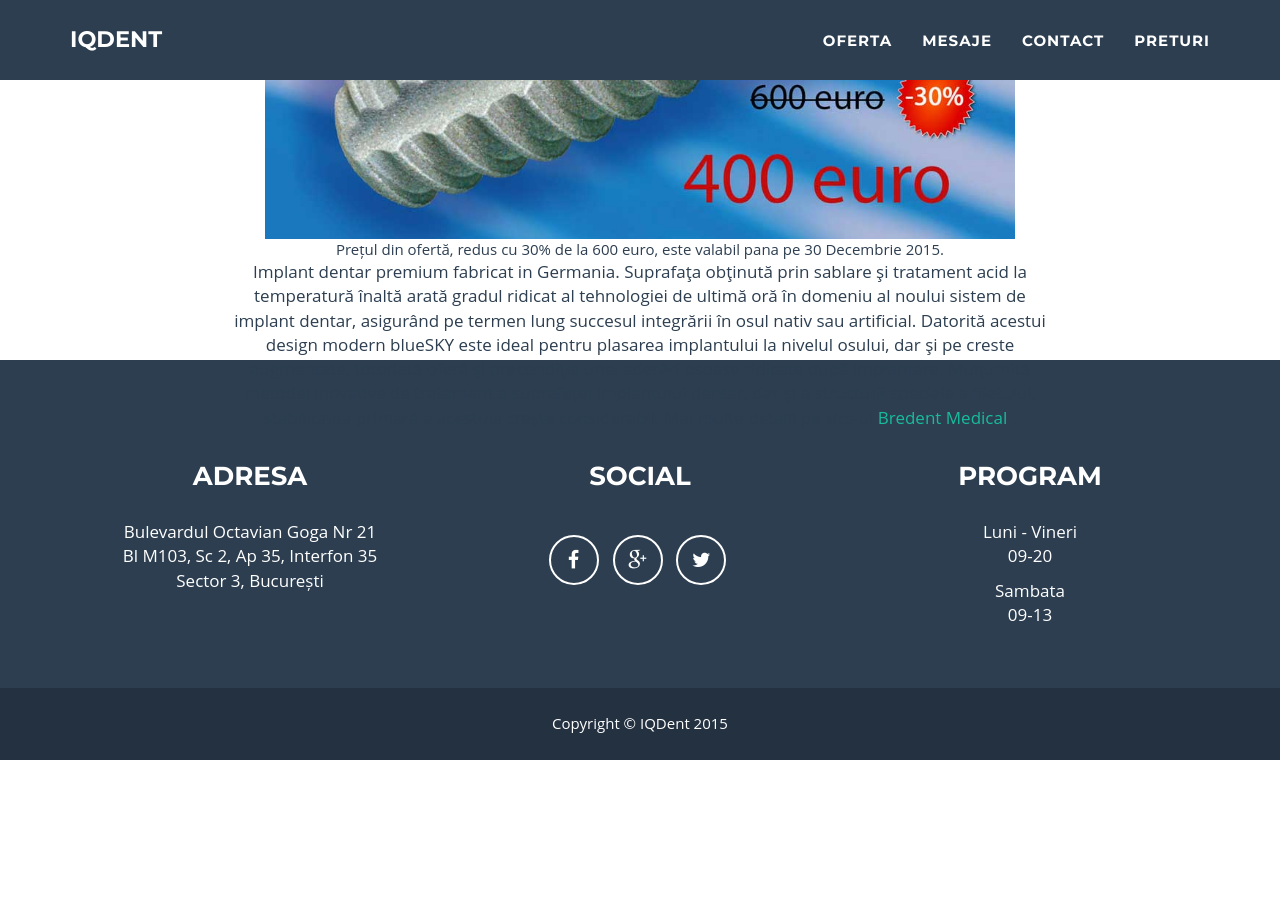
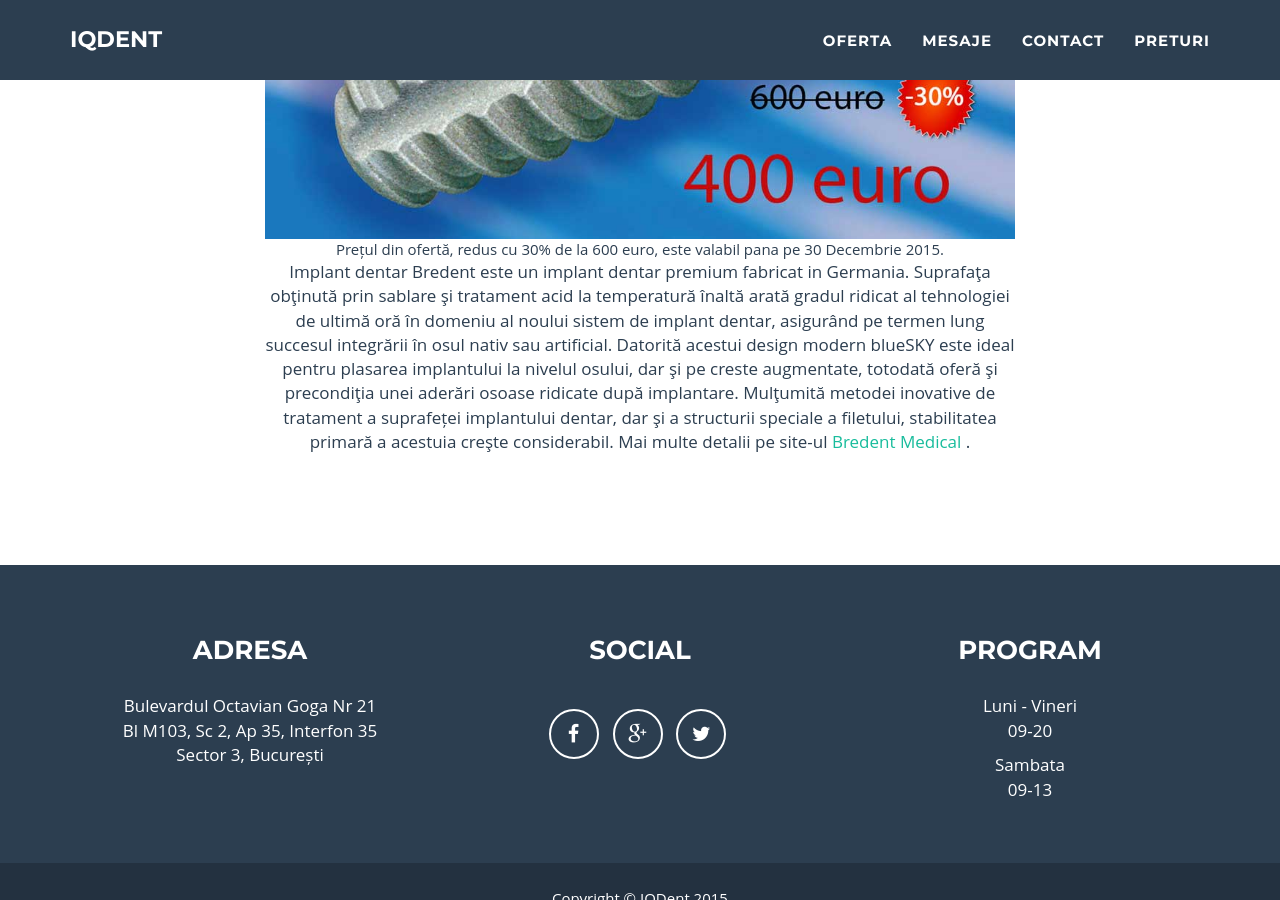
Before and after one commit to littledentgopo/offerdent, a Jekyll site: the page built from promotie-bredent.html, in a window 1280 px wide and 900 px high, scrolled down 1450 px. Built offline with Jekyll 4.4.1, drawn with Linux system fonts in a browser that asks for light colours; before the commit the page ends 2210 px from its top, so only the background shows below that.

Commit message:
Change bredent offer

```diff
--- a/_includes/section-discount-bredent.html
+++ b/_includes/section-discount-bredent.html
@@ -20,13 +20,14 @@
                 </div>
 
             </div>
-        </div>
-        <div>
-            <div class="col-lg-8 col-lg-offset-2 text-center">
-                <p>
-                Implant dentar premium fabricat in Germania.
-            Suprafaţa obţinută prin sablare şi tratament acid la temperatură înaltă arată gradul ridicat al tehnologiei de ultimă oră în domeniu al noului sistem de implant dentar, asigurând pe termen lung succesul integrării în osul nativ sau artificial. Datorită acestui design modern blueSKY este ideal pentru plasarea implantului la nivelul osului, dar şi pe creste augmentate, totodată oferă şi precondiţia unei aderări osoase ridicate după implantare. Mulţumită metodei inovative de tratament a suprafeței implantului dentar, dar şi a structurii speciale a filetului, stabilitatea primară a acestuia creşte considerabil. Mai multe detalii pe site-ul <a href="http://www.bredent-medical.ro/bluesky-implant-dentar.html" target="_blank">Bredent Medical </a>.
-                </p>
+
+            <div class="row">
+                <div class="col-lg-8 col-lg-offset-2 text-center">
+                    <p>
+                    Implant dentar Bredent este un implant dentar premium fabricat in Germania. Suprafaţa obţinută prin sablare şi tratament acid la temperatură înaltă arată gradul ridicat al tehnologiei de ultimă oră în domeniu al noului sistem de implant dentar, asigurând pe termen lung succesul integrării în osul nativ sau artificial. Datorită acestui design modern blueSKY este ideal pentru plasarea implantului la nivelul osului, dar şi pe creste augmentate, totodată oferă şi precondiţia unei aderări osoase ridicate după implantare. Mulţumită metodei inovative de tratament a suprafeței implantului dentar, dar şi a structurii speciale a filetului, stabilitatea primară a acestuia creşte considerabil. Mai multe detalii pe site-ul <a href="http://www.bredent-medical.ro/bluesky-implant-dentar.html" target="_blank">Bredent Medical </a>.
+                    </p>
+                </div>
             </div>
         </div>
+
     </section>
```
